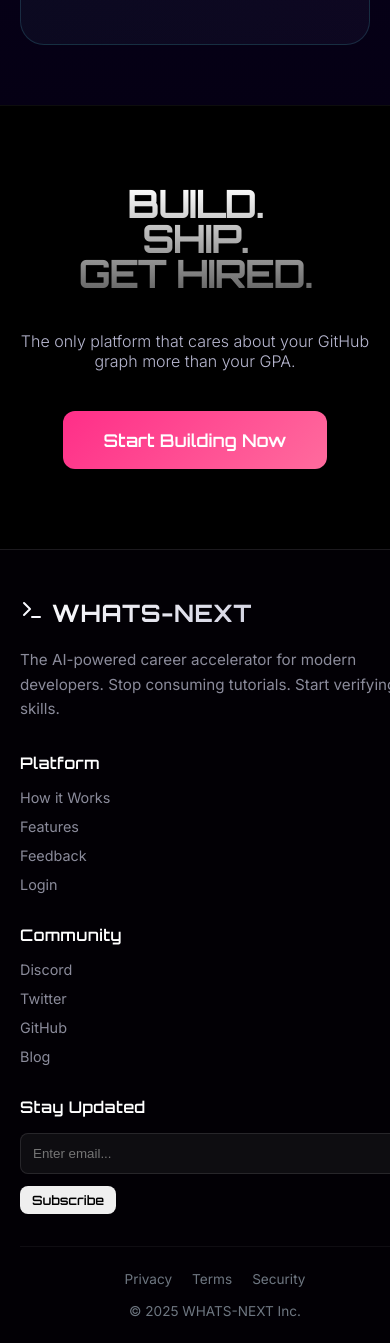
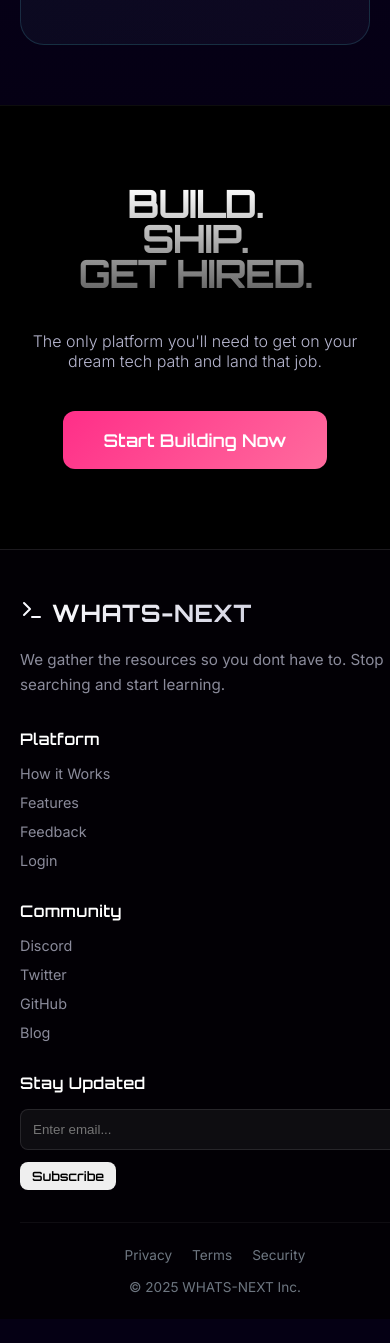
Before and after one commit to manofval0r/WHATS-NEXT, a React (Vite) app in the folder frontend/: page / in a window 390 px wide. Shown: the part 4639-5982 px from the top of the page. After the commit the page ends 5958 px from the top, so only its background shows below. Built offline with nearby package versions, Linux system fonts and the light colour scheme; a web font is replaced by a local one.

Commit message:
Fixed the newsletter input

```diff
--- a/frontend/src/Landing.css
+++ b/frontend/src/Landing.css
@@ -1432,6 +1432,10 @@
     text-align: center;
     padding-top: 30px;
   }
+
+  .newsletter-input{
+    max-width: 90% !important;
+  }
 }
 
 
--- a/frontend/src/Landing.jsx
+++ b/frontend/src/Landing.jsx
@@ -667,7 +667,7 @@
             GET HIRED.
          </h2>
          <p className="invite-sub">
-            The only platform that cares about your GitHub graph more than your GPA.
+            The only platform you'll need to get on your dream tech path and land that job.
          </p>
 
          <div className="magnetic-btn-wrap">
@@ -690,7 +690,7 @@
                 <div className="footer-brand">
                     <h4> <Terminal size={24}/> WHATS-NEXT</h4>
                     <p className="footer-desc">
-                        The AI-powered career accelerator for modern developers. Stop consuming tutorials. Start verifying skills.
+                        We gather the resources so you dont have to. Stop searching and start learning.
                     </p>
                 </div>
 
```
